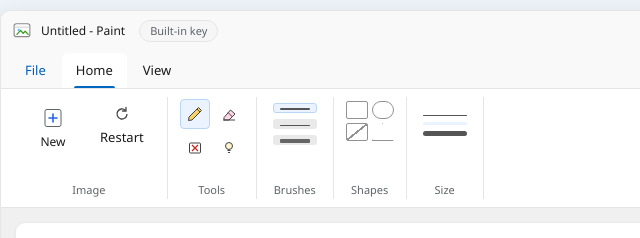
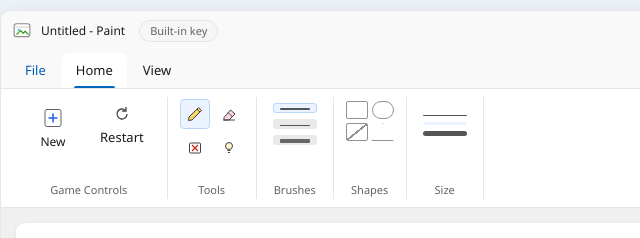
Before and after one commit to k1llj0ys/hangbitch, a plain HTML site: page app/index.html in a window 1280 px wide. Shown: the top 238 px of the page, 0-640 px from the left. Drawn offline with Linux system fonts and the light colour scheme.

Commit message:
docs(ui): update ribbon group label from Image to Game Controls

```diff
--- a/app/index.html
+++ b/app/index.html
@@ -110,7 +110,7 @@
 
     <div class="ribbon__panel is-active" id="ribbon-home" role="tabpanel">
       <div class="ribbon__group">
-        <span class="ribbon__group__label">Image</span>
+        <span class="ribbon__group__label">Game Controls</span>
         <button type="button" class="rbtn rbtn--large" id="tool-new" data-action="new-game" title="New game">
           <svg viewBox="0 0 24 24" width="24" height="24" aria-hidden="true"><rect x="4" y="3.5" width="16" height="17" rx="2" fill="#fff" stroke="#5f6368"/><path d="M8 12h8M12 8v8" stroke="#2563eb" stroke-width="1.6" stroke-linecap="round"/></svg>
           <span>New</span>
```
